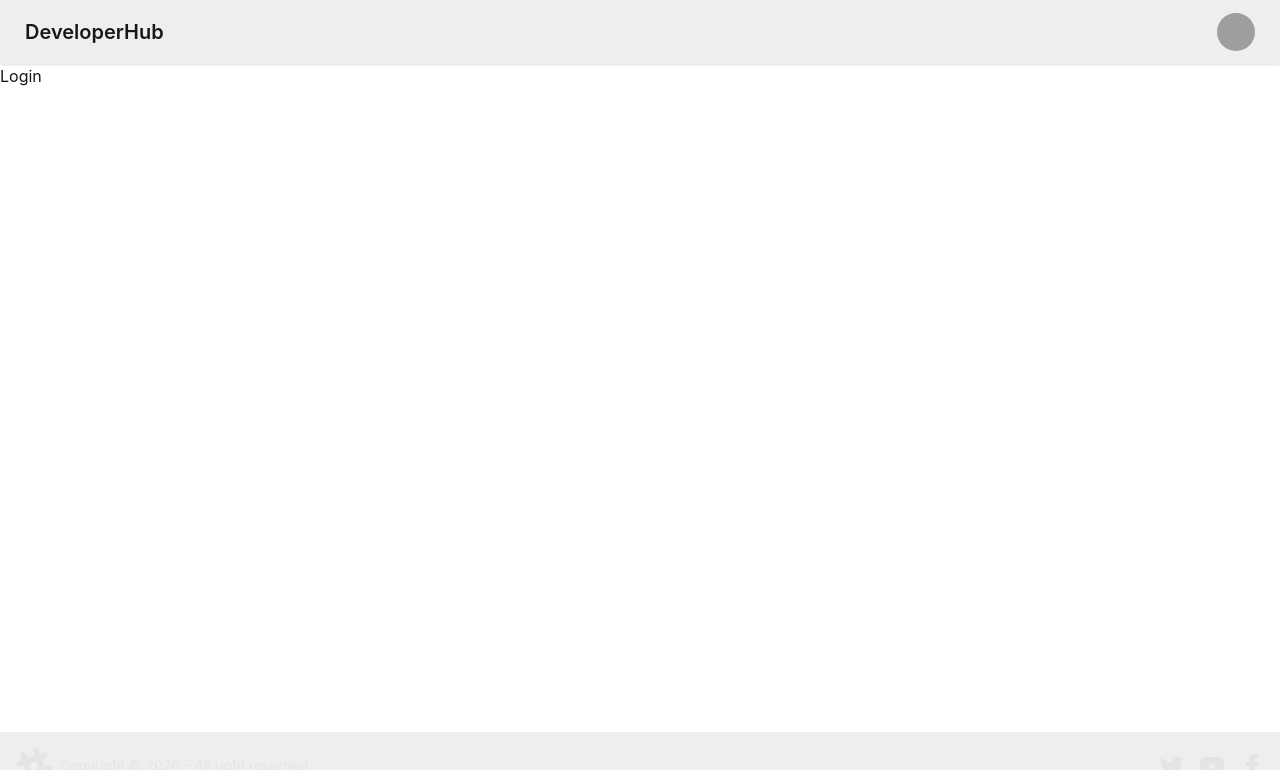
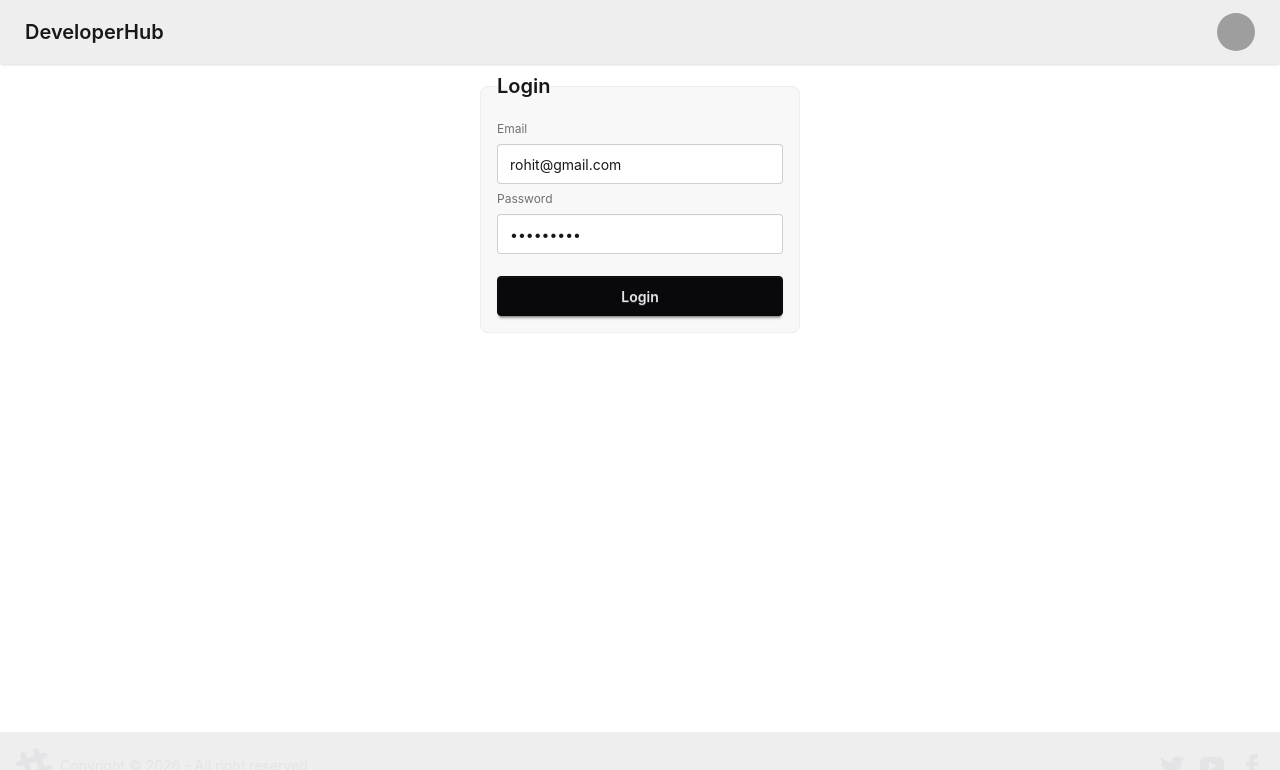
Before and after one commit to anjalirana99/DeveloperHubWeb, a React (Vite) app: page /login in a window 1280 px wide. Shown: the top 770 px of the page. Built offline with nearby package versions, Linux system fonts and the light colour scheme; grey boxes are pictures that could not be loaded.

Commit message:
login page calling login api using axios + handling of CORS issue

```diff
--- a/package.json
+++ b/package.json
@@ -11,6 +11,7 @@
   },
   "dependencies": {
     "@tailwindcss/vite": "^4.3.3",
+    "axios": "^1.20.0",
     "react": "^19.2.8",
     "react-dom": "^19.2.8",
     "react-router-dom": "^7.18.3",
--- a/src/Login.jsx
+++ b/src/Login.jsx
@@ -1,8 +1,42 @@
-import React from 'react'
+import axios from 'axios'
+import React, { useState } from 'react'
 
 const Login = () => {
+  const [email,setEmail] = useState("rohit@gmail.com")
+  const [password, setPassword] = useState("Rohit@123")
+
+  const handleSubmit = async()=>{
+    try{const res = await axios.post('http://localhost:7777/login',
+      {
+        email,
+        password
+      },
+      {
+        withCredentials: true //For this cross-origin request, include cookies and allow cookies received from the server to be stored.
+      }
+    )}
+    catch (err) {
+    console.log("ERROR:", err);
+    console.log("STATUS:", err.response?.status);
+    console.log("DATA:", err.response?.data);
+  }
+  }
+
   return (
-    <div>Login</div>
+    <div className='flex justify-center'>
+      <fieldset className="fieldset bg-base-200 border-base-300 rounded-box w-xs border p-4">
+        <legend className="fieldset-legend text-xl">Login</legend>
+
+        <label className="label">Email</label>
+        <input type="email" className="input" placeholder="Email" value={email} onChange={(e)=>setEmail(e.target.value)}/>
+
+        <label className="label">Password</label>
+        <input type="password" className="input" placeholder="Password" value={password} onChange={(e)=>setPassword(e.target.value)} />
+
+        <button className="btn btn-neutral mt-4" onClick={handleSubmit}>Login</button>
+      </fieldset>
+    </div>
+
   )
 }
 
```
Also changed, not shown: 2 other files (tests, documents, lock files or other folders).
